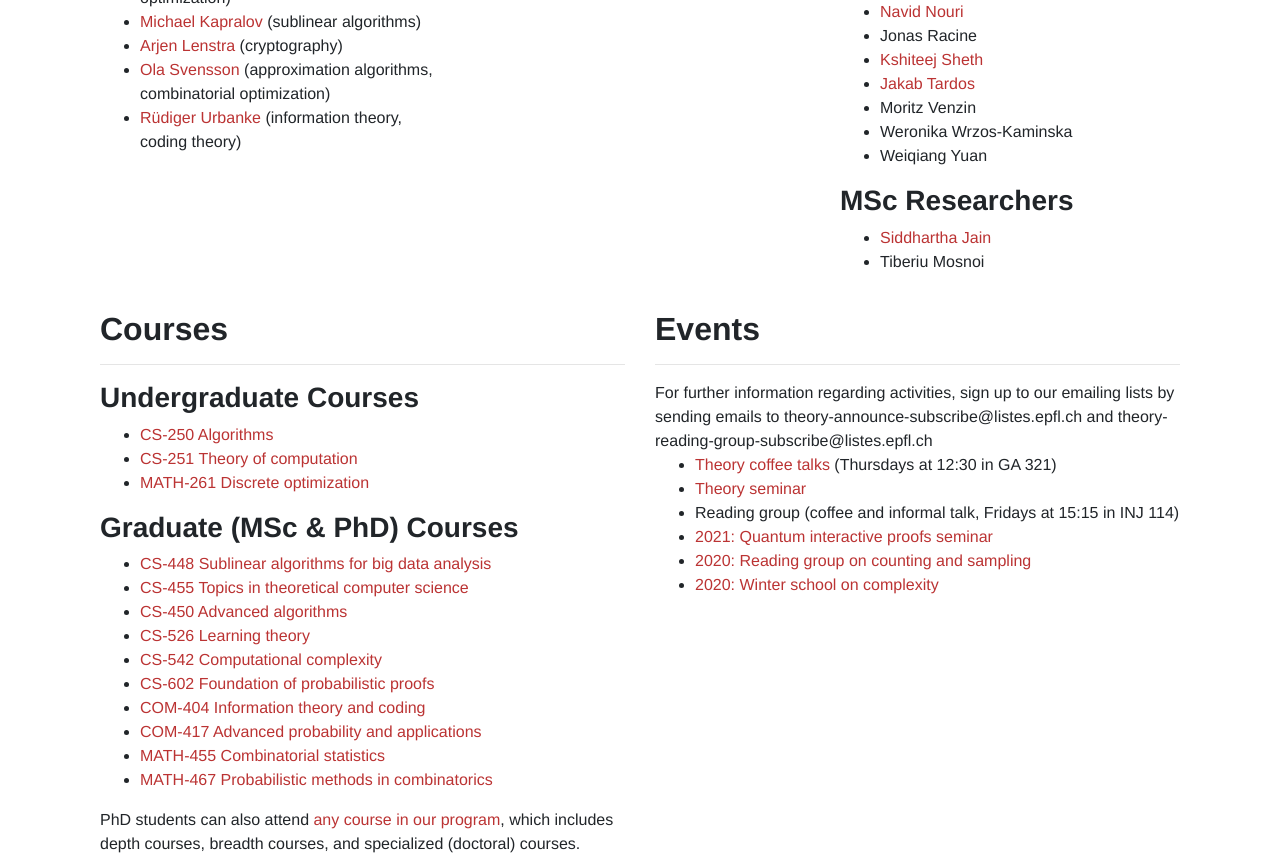
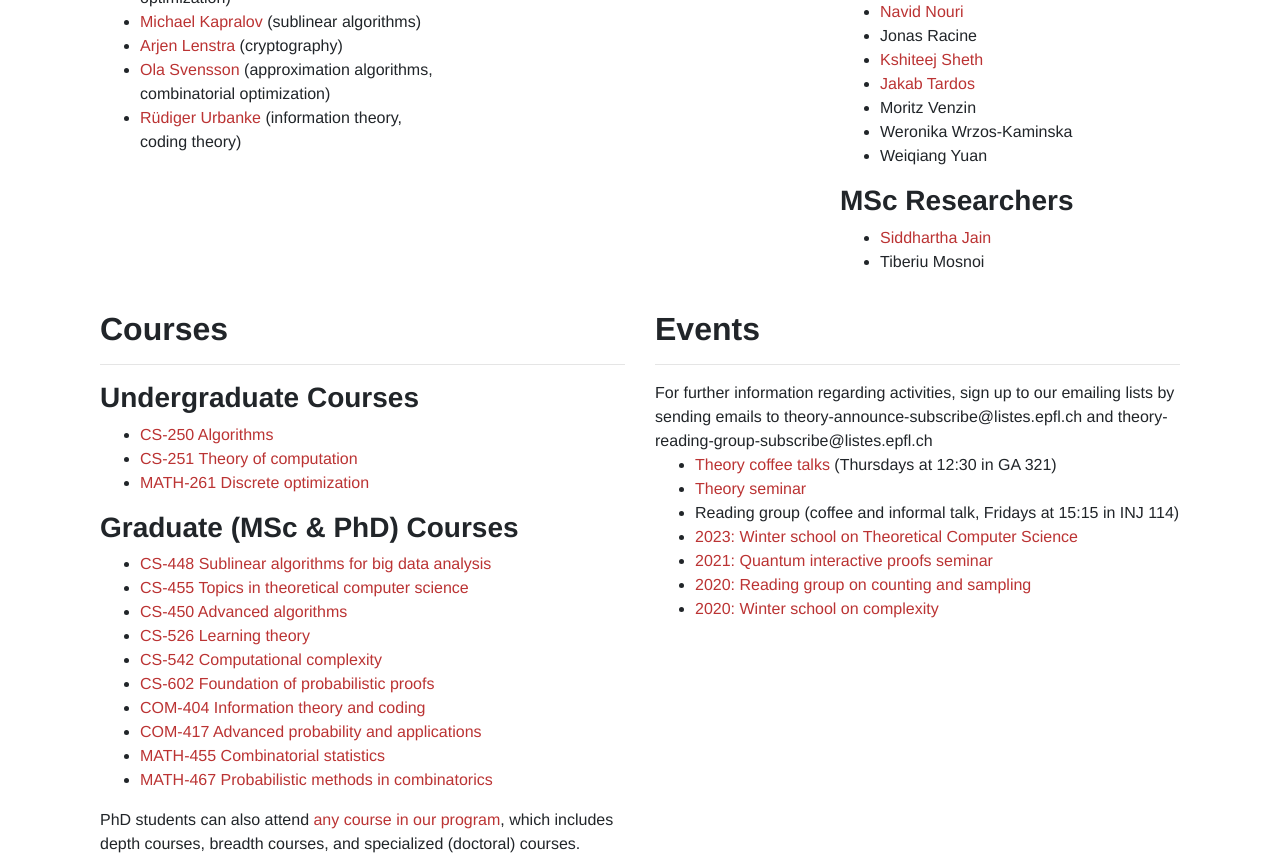
Before and after one commit to eoula/theory-group.epfl.ch, a plain HTML site: page index.html in a window 1280 px wide. Shown: the part 853-1719 px from the top of the page. Drawn offline with Linux system fonts and the light colour scheme.

Commit message:
Update index.html
Added link to winter school

```diff
--- a/index.html
+++ b/index.html
@@ -200,6 +200,7 @@ For further information regarding activities, sign up to our emailing lists by s
 <li><a href="https://theory.epfl.ch/coffee/">Theory coffee talks</a> (Thursdays at 12:30 in GA 321)</li>
 <li><a href="https://theory.epfl.ch/seminar/">Theory seminar</a></li>
 <li>Reading group (coffee and informal talk, Fridays at 15:15 in INJ 114)</li>
+<li><a href="https://theory.epfl.ch/WinterSchool2023/">2023: Winter school on Theoretical Computer Science</a></li>
 <li><a href="https://kashbrti.github.io/quantum-ip/">2021: Quantum interactive proofs seminar</a></li>
 <li><a href="https://www.epfl.ch/schools/ic/tcs/counting-and-sampling-2020/">2020: Reading group on counting and sampling</a></li>
 <li><a href="https://theory.epfl.ch/WinterSchool2020/">2020: Winter school on complexity</a></li>
```
